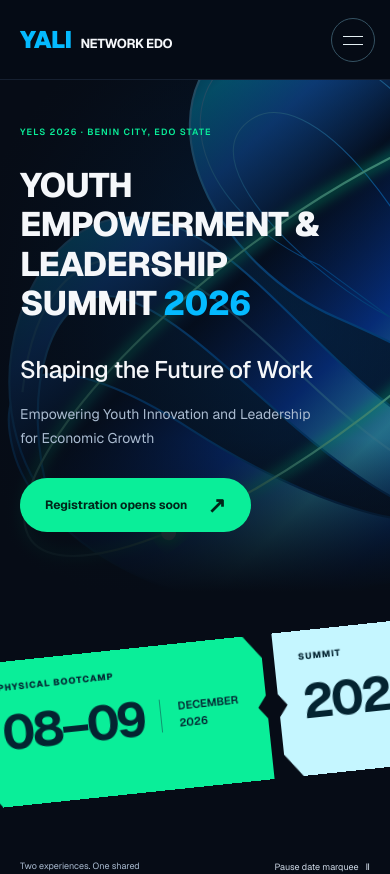
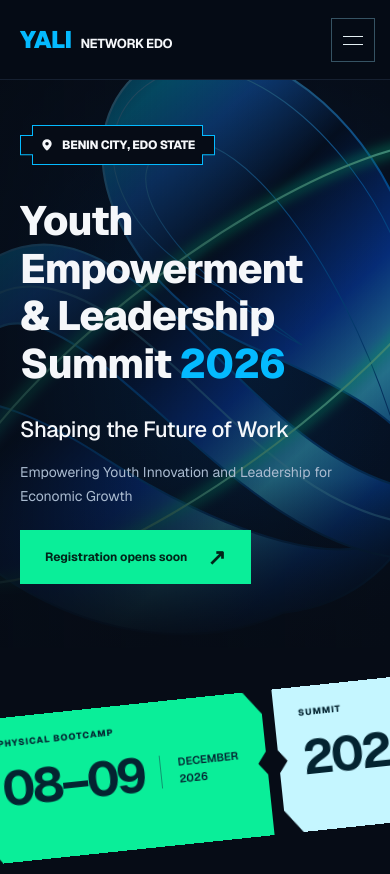
Before and after one commit to thebeninwebdev/yels26, a Next.js app: page / in a window 390 px wide. Shown: the top 874 px of the page. Built offline with nearby package versions, Linux system fonts and the light colour scheme.

Commit message:
Refine landing page animations and styling

```diff
--- a/app/components/motion.tsx
+++ b/app/components/motion.tsx
@@ -61,6 +61,24 @@ export function Reveal({
     </motion.div>
   );
 }
+type HeroTiming = { delay: number; duration: number; distance?: number | string };
+const heroReveal: Variants = {
+  hidden: ({ distance = 12 }: HeroTiming) => ({ opacity: 0, y: distance }),
+  visible: ({ delay, duration }: HeroTiming) => ({
+    opacity: 1,
+    y: 0,
+    transition: { delay, duration, ease },
+  }),
+};
+const heroArtwork: Variants = {
+  hidden: { opacity: 0, y: 20, scale: 1.03 },
+  visible: {
+    opacity: 1,
+    y: 0,
+    scale: 1,
+    transition: { delay: 1.05, duration: 0.95, ease },
+  },
+};
 export function HeroSequence({
   artwork,
   children,
@@ -71,45 +89,48 @@ export function HeroSequence({
   const controls = useAnimationControls();
   const reduced = useMotionPreference();
   useEffect(() => {
-    if (!window.matchMedia("(prefers-reduced-motion: reduce)").matches)
-      void controls.start("enter");
+    // Read the actual preference before starting the hydration-safe timeline.
+    if (readMotionPreference()) controls.set("visible");
+    else void controls.start("visible");
   }, [controls]);
+  useEffect(() => {
+    // Changing the preference can stop motion, but never replays the entrance.
+    if (reduced) controls.set("visible");
+  }, [controls, reduced]);
   return (
     <motion.section
       className="hero"
       aria-labelledby="hero-heading"
-      initial={false}
+      initial="hidden"
       animate={controls}
     >
+      <noscript>
+        <style>{`
+          .hero .hero-reveal, .hero .hero-artwork-ambient {
+            opacity: 1 !important;
+            transform: none !important;
+          }
+        `}</style>
+      </noscript>
+      <div className="container hero-layout">{children}</div>
+      <div className="hero-artwork" aria-hidden="true">
+        <motion.div className="hero-artwork-entrance hero-reveal" variants={heroArtwork}>
           <motion.div
-          className="hero-artwork"
-          aria-hidden="true"
-          variants={{
-            enter: {
-              opacity: [0, 1],
-              scale: [1.04, 1],
-              transition: { delay: 1.65, duration: 1, ease },
-            },
-          }}
-        >
-          <motion.div
+            className="hero-artwork-ambient"
             animate={
               reduced
                 ? { y: 0, rotate: 0 }
-                : { y: [0, -10, 0], rotate: [-1, 1, -1] }
+                : { y: [0, -10, 0], rotate: [0, 1, 0] }
             }
-            transition={{
-              duration: 12,
-              repeat: Infinity,
-              ease: "easeInOut",
-              delay: 2.2,
-            }}
+            transition={
+              reduced
+                ? { duration: 0 }
+                : { duration: 12, repeat: Infinity, ease: "easeInOut", delay: 2.05 }
+            }
           >
             {artwork}
           </motion.div>
         </motion.div>
-      <div className="container hero-layout">
-        {children}
       </div>
     </motion.section>
   );
@@ -122,42 +143,72 @@ export function HeroText({
   cta,
 }: {
   eyebrow: string;
-  heading: string[];
+  heading: [string, string, string];
   subtitle: string;
   description: string;
   cta: ReactNode;
 }) {
   return (
     <div className="hero-copy">
-      <motion.p className="eyebrow" variants={textReveal} custom={0.08}>
-        {eyebrow}
+      <motion.p
+        className="eyebrow hero-location hero-reveal"
+        variants={heroReveal}
+        custom={{ delay: 0.08, duration: 0.45 }}
+      >
+        <svg className="hero-location-pin" width="14" height="14" viewBox="0 0 24 24" fill="currentColor" aria-hidden="true">
+          <path fillRule="evenodd" d="M12 2a8 8 0 0 0-8 8c0 5.5 8 12 8 12s8-6.5 8-12a8 8 0 0 0-8-8Zm0 11a3 3 0 1 0 0-6 3 3 0 0 0 0 6Z" clipRule="evenodd" />
+        </svg>
+        <span>{eyebrow}</span>
       </motion.p>
-      <motion.h1 id="hero-heading" variants={stagger}>
+      <div className="hero-text-row">
+        <h1 id="hero-heading">
           {heading.map((line, i) => (
-          <motion.span key={line} variants={textReveal} custom={0.16 + i * 0.1}>
-            {line === "SUMMIT 2026" ? (
+            <span className="hero-line-mask" key={line}>
+              <motion.span
+                className="hero-line hero-reveal"
+                variants={heroReveal}
+                custom={{ delay: 0.18 + i * 0.1, duration: 0.7, distance: "105%" }}
+              >
+                {i === 0 ? (
                   <>
-                SUMMIT <em>2026</em>
+                    <span className="hero-first-word">{line.split(" ")[0]}{" "}</span>
+                    {line.slice(line.indexOf(" ") + 1)}
                   </>
-            ) : (
-              line
-            )}
+                ) : i === 2 ? (
+                  <>
+                    <span className="hero-dash" aria-hidden="true">&mdash; </span>
+                    {line.slice(0, -4)}<em>2026</em>
+                  </>
+                ) : line}
+                {" "}
               </motion.span>
+            </span>
           ))}
-      </motion.h1>
-      <motion.h2 className="hero-theme" variants={textReveal} custom={0.65}>
+        </h1>
+        <div className="hero-support">
+          <motion.h2
+            className="hero-theme hero-reveal"
+            variants={heroReveal}
+            custom={{ delay: 0.55, duration: 0.55 }}
+          >
             {subtitle}
           </motion.h2>
           <motion.p
-        className="hero-description"
-        variants={textReveal}
-        custom={0.76}
+            className="hero-description hero-reveal"
+            variants={heroReveal}
+            custom={{ delay: 0.65, duration: 0.55 }}
           >
             {description}
           </motion.p>
-      <motion.div className="hero-actions" variants={textReveal} custom={0.87}>
+          <motion.div
+            className="hero-actions hero-reveal"
+            variants={heroReveal}
+            custom={{ delay: 0.75, duration: 0.55 }}
+          >
             {cta}
           </motion.div>
         </div>
+      </div>
+    </div>
   );
 }
--- a/app/components/page-frame.tsx
+++ b/app/components/page-frame.tsx
@@ -250,7 +250,7 @@ export function PageFrame({ children }: { children: ReactNode }) {
         animate={{
           x: open ? "min(82vw, 380px)" : "0px",
           scale: open ? 0.97 : 1,
-          borderRadius: open ? "24px" : "0px",
+          borderRadius: 0,
         }}
         transition={{ duration: reduced ? 0 : 0.5, ease }}
         style={{ transformOrigin: "left top" }}
--- a/app/globals.css
+++ b/app/globals.css
@@ -142,7 +142,7 @@ h3 {
   gap: 24px;
   min-height: 54px;
   padding: 16px 28px;
-  border-radius: 50px;
+  border-radius: 0;
   background: var(--green);
   color: #012519;
   font-size: 14px;
@@ -189,7 +189,7 @@ h3 {
   align-items: center;
   min-height: 32px;
   border: 1px solid #4d6875;
-  border-radius: 40px;
+  border-radius: 0;
   padding: 7px 15px;
   font-size: 10px;
   letter-spacing: 1.6px;
@@ -207,76 +207,133 @@ h3 {
   position: relative;
   isolation: isolate;
   overflow: clip;
-  padding: 88px 0 70px;
+  padding: clamp(80px, 8vw, 152px) 0 clamp(64px, 7vw, 120px);
 }
 .hero-layout {
+  position: relative;
+  z-index: 1;
+  max-width: 1660px;
+}
+.hero-copy {
+  min-width: 0;
+}
+.hero-text-row {
   display: grid;
-  grid-template-columns: minmax(0, 1fr);
+  grid-template-columns: minmax(0, 1fr) 250px;
+  gap: 40px;
+}
+.hero .eyebrow {
+  margin-bottom: 40px;
+}
+.hero-location {
+  position: relative;
+  isolation: isolate;
+  display: inline-flex;
   align-items: center;
-  min-height: 650px;
-}
-.hero-copy {
-  position: relative;
-  z-index: 2;
-  max-width: 720px;
-}
-.hero .eyebrow {
-  margin-bottom: 30px;
+  gap: 10px;
+  max-width: 100%;
+  padding: 14px 24px;
+  color: var(--foreground);
+  font-size: clamp(12px, 1.1vw, 18px);
+  font-weight: 750;
+  line-height: 1.35;
+  letter-spacing: -0.02em;
+  text-transform: uppercase;
+}
+.hero-location::before,
+.hero-location::after {
+  content: "";
+  position: absolute;
+  clip-path: polygon(12px 0, calc(100% - 12px) 0,
+    calc(100% - 12px) 10px, 100% 10px, 100% calc(100% - 10px),
+    calc(100% - 12px) calc(100% - 10px), calc(100% - 12px) 100%,
+    12px 100%, 12px calc(100% - 10px), 0 calc(100% - 10px), 0 10px, 12px 10px);
+}
+.hero-location::before {
+  inset: 0;
+  z-index: -2;
+  background: var(--blue);
+}
+.hero-location::after {
+  inset: 1px;
+  z-index: -1;
+  background: var(--background);
+}
+.hero-location-pin {
+  width: 14px;
+  height: 14px;
+  flex-shrink: 0;
 }
 .hero h1 {
-  font-size: clamp(40px, 4.35vw, 70px);
+  min-width: 0;
+  font-size: clamp(64px, 6.8vw, 132px);
   font-weight: 750;
-  line-height: 1.14;
-  letter-spacing: -0.035em;
-}
-.hero h1 > span {
+  line-height: 1.08;
+  letter-spacing: -0.055em;
+}
+.hero-line-mask {
   display: block;
-  white-space: nowrap;
+  overflow: hidden;
+  padding-bottom: 0.16em;
+  margin-bottom: -0.16em;
+}
+.hero-line {
+  display: block;
+  text-wrap: balance;
 }
 .hero h1 em {
   font-style: normal;
   color: var(--blue);
 }
+.hero-support {
+  min-width: 0;
+  align-self: start;
+  padding-top: 8px;
+}
 .hero-theme {
-  font-size: clamp(23px, 2.3vw, 34px);
+  font-size: 22px;
   font-weight: 500;
   letter-spacing: -0.025em;
-  line-height: 1.3;
-  margin-top: 34px;
+  line-height: 1.35;
 }
 .hero-description {
-  font-size: 16px;
-  line-height: 1.7;
+  font-size: 15px;
+  line-height: 1.65;
   color: var(--muted);
-  max-width: 395px;
-  margin-top: 19px;
+  margin-top: 16px;
 }
 .hero-actions {
-  margin-top: 30px;
-}
-.hero::after {
-  content: "";
-  position: absolute;
-  inset: 0;
-  z-index: 1;
-  pointer-events: none;
-  background: linear-gradient(90deg, #060c16ed, #060c1699 48%, #060c1626),
-    linear-gradient(0deg, #060c16, transparent 25%);
+  margin-top: 24px;
+}
+.hero-actions .registration {
+  max-width: 100%;
+  white-space: normal;
+}
+.hero-actions:focus-within {
+  opacity: 1 !important;
+  transform: none !important;
 }
 .hero-artwork {
   position: absolute;
   inset: 0;
   z-index: 0;
-  pointer-events: none;
+  overflow: clip;
   display: flex;
   align-items: center;
   justify-content: center;
-  background: radial-gradient(ellipse at 70% 45%, #04365a99, transparent 75%);
-}
-.hero-artwork > div {
-  width: max(100vw, 1000px);
+  pointer-events: none;
+  background: radial-gradient(ellipse at center, #04365a77, transparent 70%);
+}
+.hero-artwork::after {
+  content: "";
+  position: absolute;
+  inset: 0;
+  background: linear-gradient(90deg, #060c16b3, #060c1666 60%, #060c1699),
+    linear-gradient(0deg, var(--background), transparent 30%);
+}
+.hero-artwork-entrance {
+  width: max(100%, 900px);
   flex-shrink: 0;
-  margin-left: 25%;
 }
 .ribbon-art {
   width: 100%;
@@ -564,7 +621,7 @@ h3 {
   width: 110px;
   height: 180px;
   border: 2px solid var(--blue);
-  border-radius: 50%;
+  border-radius: 0;
   margin-left: -65px;
 }
 .benefit-1 {
@@ -693,7 +750,7 @@ h3 {
   height: 32%;
   left: 35%;
   top: 18%;
-  border-radius: 47% 47% 45% 45%;
+  border-radius: 0;
   background: linear-gradient(125deg, #e9eff2, #8ba0b0 40%, #34465b 70%);
   box-shadow: -13px 15px 0 #051c3444;
   z-index: 2;
@@ -702,7 +759,7 @@ h3 {
   position: absolute;
   width: 79%;
   height: 67%;
-  border-radius: 48% 48% 0 0;
+  border-radius: 0;
   left: 10.5%;
   top: 50%;
   background: linear-gradient(120deg, #d6e1e7, #5d7488 40%, #182a40 72%);
@@ -712,11 +769,11 @@ h3 {
   position: absolute;
   inset: 12%;
   border: 1px solid #07334555;
-  border-radius: 50%;
+  border-radius: 0;
   transform: rotate(-30deg) scaleX(1.2);
 }
 .portrait-1 .portrait-head {
-  border-radius: 42% 48% 44% 47%;
+  border-radius: 0;
   transform: rotate(8deg);
 }
 .portrait-1 .portrait-body {
@@ -906,7 +963,7 @@ h3 {
 .session-chips > span {
   font-size: 10px;
   border: 1px solid #3a5166;
-  border-radius: 30px;
+  border-radius: 0;
   padding: 6px 11px;
   color: #c6d5e5;
 }
@@ -963,7 +1020,7 @@ h3 {
   display: grid;
   place-items: center;
   border: 1px solid #446274;
-  border-radius: 50%;
+  border-radius: 0;
   font-size: 11px;
   color: var(--blue);
   background: #102334;
@@ -1211,7 +1268,7 @@ h3 {
   flex-shrink: 0;
   background: none;
   border: 1px solid #45606c;
-  border-radius: 50%;
+  border-radius: 0;
 }
 .panel-close span {
   position: absolute;
@@ -1280,7 +1337,7 @@ h3 {
   width: 48px;
   height: 48px;
   border: 1px solid #53808e;
-  border-radius: 50%;
+  border-radius: 0;
   background: #102432;
   color: var(--green);
   font-size: 26px;
@@ -1303,17 +1360,6 @@ h3 {
     transform: translateY(-2px);
   }
 }
-@media (min-width: 1800px) {
-  .hero h1 {
-    font-size: 74px;
-  }
-  .hero-layout {
-    grid-template-columns: 1.2fr 1fr;
-  }
-  .hero {
-    padding-block: 105px;
-  }
-}
 @media (max-width: 1199px) {
   .container {
     width: calc(100% - 72px);
@@ -1331,11 +1377,16 @@ h3 {
   .nav-inner {
     gap: 16px;
   }
-  .hero-layout {
-    min-height: 600px;
+  .hero-text-row {
+    grid-template-columns: minmax(0, 1fr);
+    gap: 36px;
   }
   .hero h1 {
-    font-size: clamp(40px, 4.5vw, 58px);
+    font-size: clamp(56px, 7.8vw, 92px);
+  }
+  .hero-support {
+    max-width: 480px;
+    padding-top: 0;
   }
   .agenda-block {
     grid-template-columns: 45px 190px minmax(0, 1fr);
@@ -1386,7 +1437,7 @@ h3 {
     z-index: 50;
     background: none;
     border: 1px solid #365363;
-    border-radius: 50%;
+    border-radius: 0;
   }
   .menu-toggle > span {
     position: absolute;
@@ -1408,21 +1459,6 @@ h3 {
   }
   .hero {
     padding-top: 60px;
-    padding-bottom: 45px;
-  }
-  .hero-layout {
-    min-height: 600px;
-    gap: 0;
-  }
-  .hero h1 {
-    font-size: clamp(37px, 4.7vw, 48px);
-  }
-  .hero-theme {
-    font-size: 24px;
-  }
-  .hero-description {
-    font-size: 14px;
-    max-width: 340px;
   }
   .artwork-caption {
     font-size: 7px;
@@ -1555,38 +1591,38 @@ h3 {
   }
   .hero {
     padding-top: 45px;
-    padding-bottom: 60px;
-  }
-  .hero-layout {
-    display: flex;
-    flex-direction: column;
-    align-items: stretch;
-    min-height: 0;
+  }
+  .hero-text-row {
+    gap: 28px;
   }
   .hero h1 {
-    font-size: clamp(34px, 8vw, 48px);
+    font-size: clamp(40px, 10.5vw, 68px);
     line-height: 1.16;
     letter-spacing: -0.025em;
+    overflow-wrap: anywhere;
+  }
+  .hero-first-word {
+    display: block;
+  }
+  .hero-dash {
+    display: none;
   }
   .hero .eyebrow {
-    font-size: 9px;
-    letter-spacing: 1.15px;
-    margin-bottom: 26px;
+    font-size: 12px;
+    letter-spacing: -0.02em;
+    margin-bottom: 32px;
+    padding: 12px 20px;
+    gap: 8px;
   }
   .hero-theme {
-    margin-top: 30px;
-    font-size: 24px;
-    max-width: 330px;
-    line-height: 1.35;
+    font-size: 22px;
   }
   .hero-description {
-    max-width: 310px;
     font-size: 14px;
     line-height: 1.7;
-    margin-top: 17px;
   }
   .hero-actions {
-    margin-top: 27px;
+    margin-top: 22px;
   }
   .registration {
     font-size: 12px;
@@ -1594,16 +1630,12 @@ h3 {
     padding-inline: 25px;
     gap: 20px;
   }
-  .hero-artwork {
-    overflow: hidden;
-  }
-  .hero-artwork > div {
-    width: max(170vw, 760px);
-    margin-left: 45%;
-  }
-  .hero::after {
-    background: linear-gradient(90deg, #060c16d9, #060c1680),
-      linear-gradient(0deg, #060c16, transparent 30%);
+  .hero-artwork-entrance {
+    width: max(160vw, 760px);
+  }
+  .hero-artwork::after {
+    background: linear-gradient(90deg, #060c16cc, #060c1680),
+      linear-gradient(0deg, var(--background), transparent 30%);
   }
   .artwork-caption {
     bottom: 12px;
@@ -2046,14 +2078,8 @@ h3 {
   }
 }
 @media (max-width: 359px) {
-  .hero h1 {
-    font-size: 28px;
-  }
-  .hero-theme {
-    font-size: 22px;
-  }
   .hero .eyebrow {
-    font-size: 8px;
+    font-size: 11px;
   }
   .panel-heading .wordmark {
     font-size: 9px;
@@ -2092,8 +2118,8 @@ h3 {
     animation: none !important;
     transition: none !important;
   }
-  .hero-artwork,
-  .hero-copy > * {
+  .hero .hero-reveal,
+  .hero .hero-artwork-ambient {
     opacity: 1 !important;
     transform: none !important;
   }
@@ -2149,7 +2175,7 @@ h3 {
   border: 24px solid #039dee;
   border-left-color: #093776;
   border-bottom-color: #022753;
-  border-radius: 50%;
+  border-radius: 0;
   box-shadow:
     inset 3px 3px 10px #65ccff88,
     4px -5px 20px #008aff55;
@@ -2177,7 +2203,7 @@ h3 {
   width: 90%;
   height: 100px;
   border-top: 1px solid var(--green);
-  border-radius: 50%;
+  border-radius: 0;
   transform: rotate(-25deg);
   top: 50%;
   left: 15%;
--- a/app/page.tsx
+++ b/app/page.tsx
@@ -13,8 +13,8 @@ export default function Home() {
         <main id="main" tabIndex={-1}>
           <HeroSequence artwork={<RibbonArtwork />}>
             <HeroText
-              eyebrow="YELS 2026 · BENIN CITY, EDO STATE"
-              heading={["YOUTH", "EMPOWERMENT &", "LEADERSHIP", "SUMMIT 2026"]}
+              eyebrow="BENIN CITY, EDO STATE"
+              heading={["Youth Empowerment", "& Leadership", "Summit 2026"]}
               subtitle={event.theme}
               description={event.supportingTheme}
               cta={<RegistrationCTA />}
```
Also changed, not shown: 1 other file (tests, documents, lock files or other folders). Lines whose indentation alone changed are shown as unchanged.
